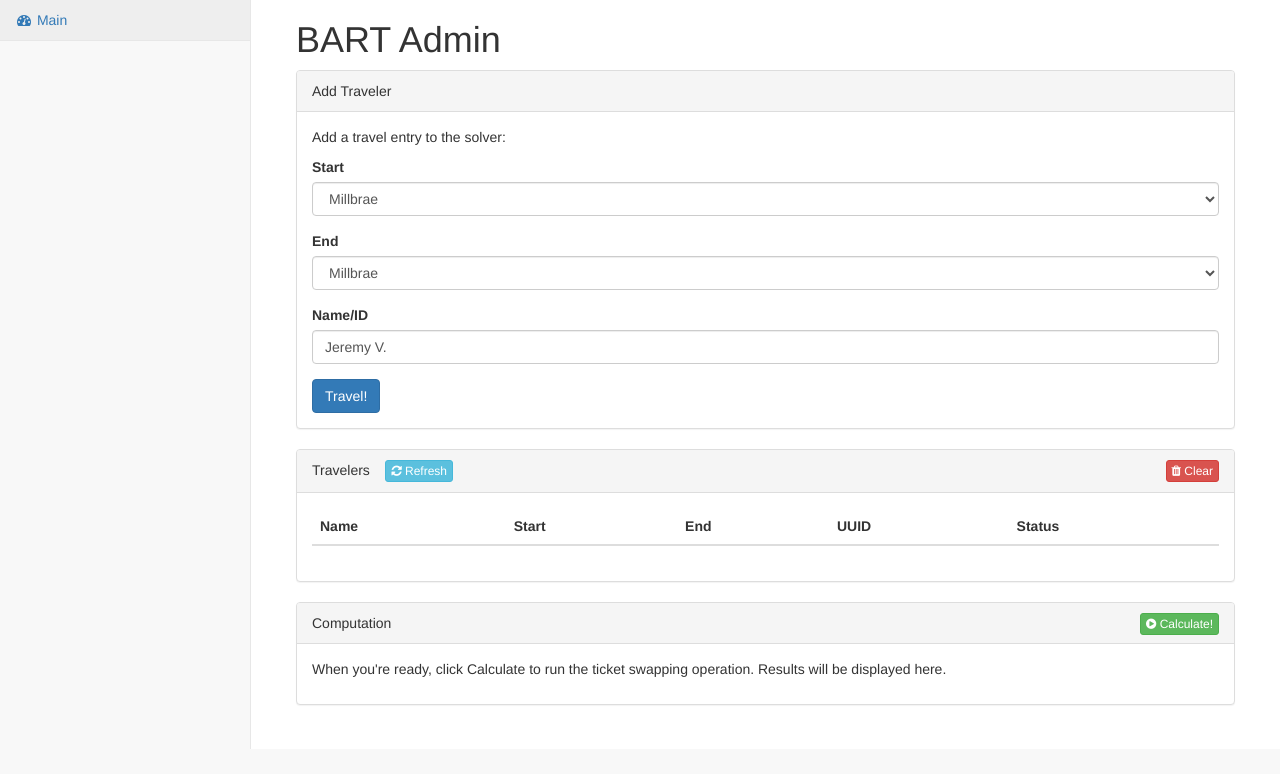
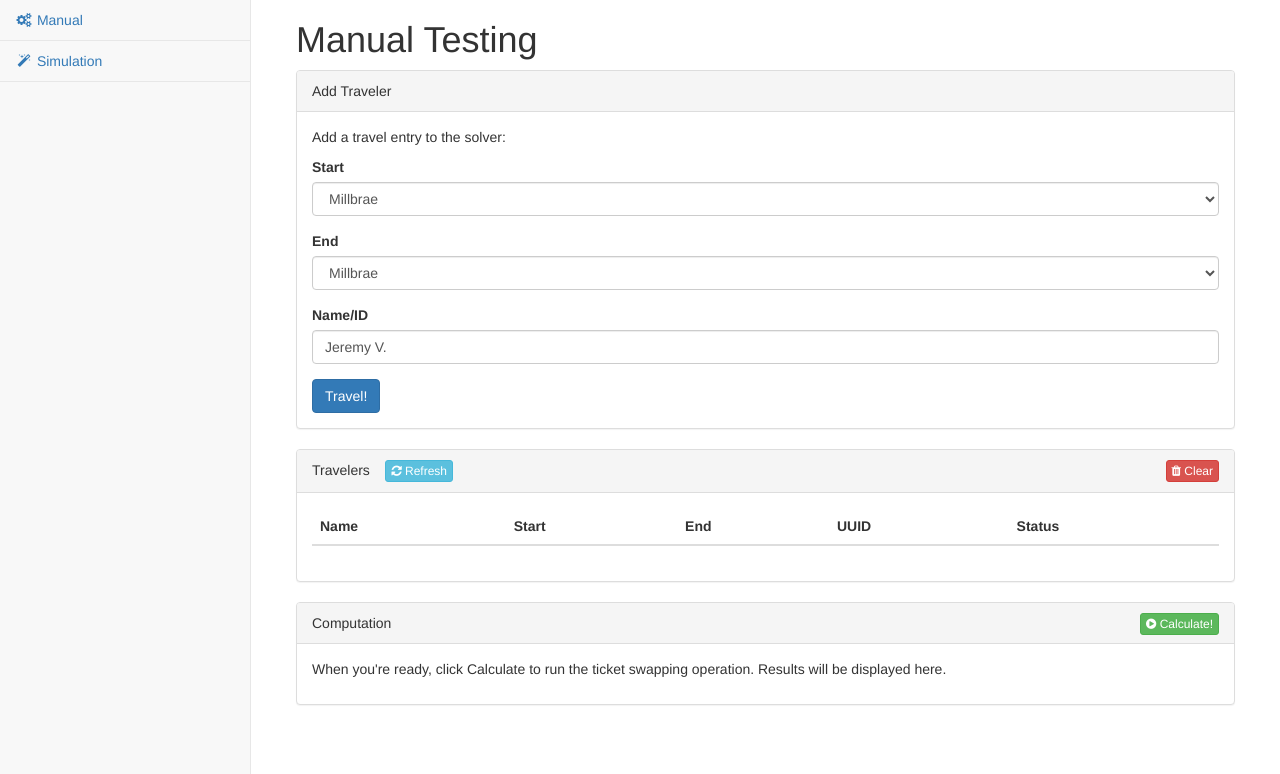
Before and after one commit to brenns10/bart, a Flask app: page / in a window 1280 px wide. Shown: the part 51-825 px from the top of the page. Before the commit the page ends 800 px from the top, so only its background shows below. Run offline with Flask 2, Linux system fonts and the light colour scheme; lists and menus that the app fills with data are empty; some libraries are stand-ins or nearby versions.

Commit message:
Look ma, I made tabs!

```diff
--- a/bart/templates/index.html
+++ b/bart/templates/index.html
@@ -1,7 +1,8 @@
 {% extends "layout.html" %}
 {% block body %}
-    <h1>BART Admin</h1>
-
+    <div class="tab-content">
+        <div class="tab-pane fade active in" id="manual">
+            <h1>Manual Testing</h1>
             <div class="panel panel-default">
                 <div class="panel-heading">Add Traveler</div>
                 <div class="panel-body">
@@ -63,4 +64,10 @@
                     </p>
                 </div>
             </div>
+        </div>
+
+        <div class="tap-pane fade" id="simulations">
+            <h1>Simulation</h1>
+        </div>
+    </div>
 {% endblock %}
--- a/bart/templates/layout.html
+++ b/bart/templates/layout.html
@@ -53,7 +53,10 @@
                     <div class="sidebar-nav navbar-collapse">
                         <ul class="nav" id="side-menu">
                             <li>
-                                <a class="active" href="index.html"><i class="fa fa-dashboard fa-fw"></i> Main</a>
+                                <a href="#manual" data-toggle="tab"><i class="fa fa-gears fa-fw"></i> Manual</a>
+                            </li>
+                            <li>
+                                <a href="#simulations" data-toggle="tab"><i class="fa fa-magic fa-fw"></i> Simulation</a>
                             </li>
                         </ul>
                     </div>
```
Lines whose indentation alone changed are shown as unchanged.
